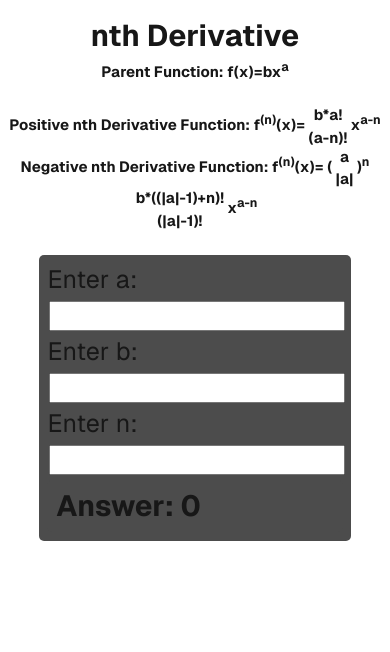
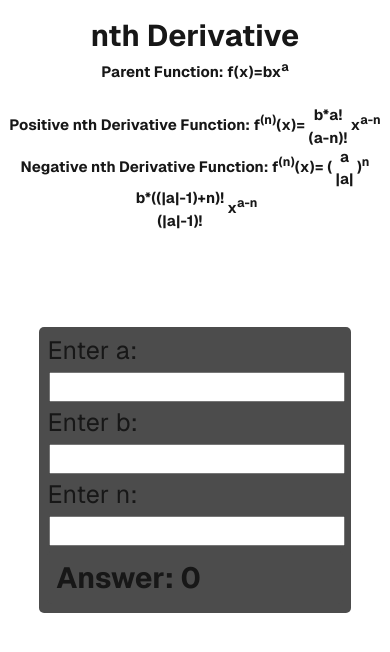
Before and after one commit to PythonDarklord/nth-derivative, a Next.js app: page / in a window 390 px wide. Shown: the top 652 px of the page. Built offline with nearby package versions, Linux system fonts and the light colour scheme.

Commit message:
Mobile integration

```diff
--- a/styles/Home.module.css
+++ b/styles/Home.module.css
@@ -236,7 +236,7 @@ a.secondary {
   .function {
     font-size: 25px;
     width: 80vw;
-    margin: 2vh 0;
+    margin: 25vh 0;
   }
   .function input {
     width: 100%
```
